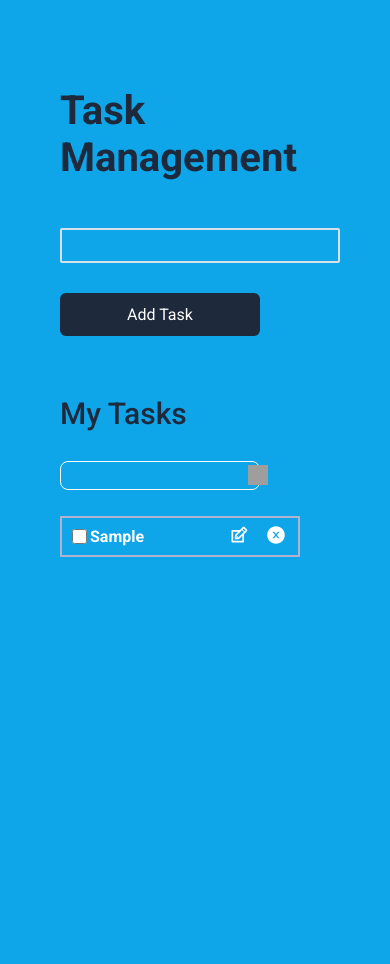
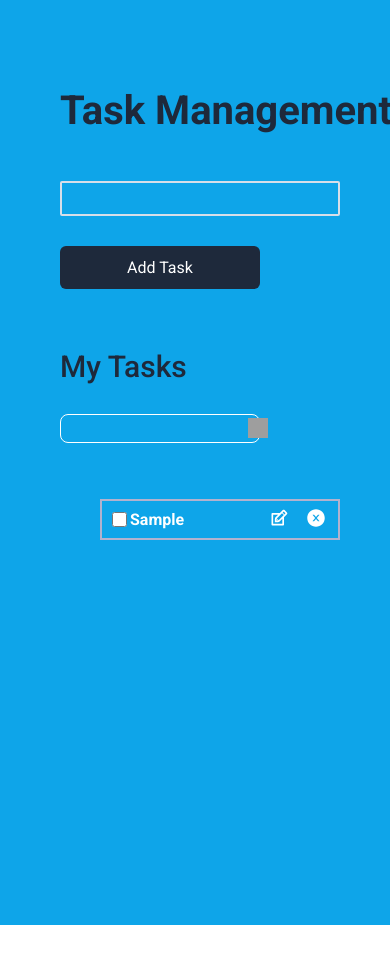
Before and after one commit to Jagadeesh-Kmr/todo-list, a React (Create React App) app: page / in a window 390 px wide. Both pictures are taken after typing "Sample" into the empty fields and a click on the button "Add Task". Shown: the top 964 px of the page. After the commit the page ends 925 px from the top, so only its background shows below. Built offline with nearby package versions, Linux system fonts and the light colour scheme; grey boxes are pictures that could not be loaded; a web font is replaced by a local one.

Commit message:
solution

```diff
--- a/src/components/TaskManagement/index.css
+++ b/src/components/TaskManagement/index.css
@@ -7,7 +7,7 @@
   flex-direction: column;
   padding-top: 60px;
   padding-left: 60px;
-  min-height: 100vh;
+  background-size: cover;
   background-color: #0ea5e9;
 }
 
@@ -49,7 +49,7 @@
   }
 
   .task-management-container {
-    max-width: 100%;
+    width: 768px;
   }
 }
 
@@ -86,9 +86,9 @@
   list-style-type: none;
   display: flex;
   flex-direction: column;
-  padding: 0;
   width: 1400px;
   height: 450px;
+  padding-top: 30px;
   flex-wrap: wrap;
 }
 
--- a/src/components/TaskManagement/index.js
+++ b/src/components/TaskManagement/index.js
@@ -24,14 +24,13 @@ class TaskManagement extends Component {
       inputValue,
     }
     if (inputValue.length === 0) {
-      this.setState({errorMsg: '*Enter Task', emptyInput: 'No Tasks Yet!'})
+      this.setState({errorMsg: '*Enter task', emptyInput: ''})
     } else {
       this.setState({errorMsg: '', emptyInput: ''})
     }
     this.setState(prevState => ({
       todoList: [...prevState.todoList, newList],
       inputValue: '',
-      emptyInput: '',
     }))
   }
 
@@ -40,7 +39,9 @@ class TaskManagement extends Component {
   }
 
   renderInputContainer = () => {
-    const {inputValue, errorMsg} = this.state
+    const {inputValue, errorMsg, emptyInput} = this.state
+    console.log(emptyInput)
+
     return (
       <form className="form-container" onSubmit={this.onSubmitForm}>
         <input
--- a/src/components/TodoLists/index.css
+++ b/src/components/TodoLists/index.css
@@ -32,6 +32,7 @@
   border: 0;
   width: 15px;
   height: 15px;
+  cursor: pointer;
 }
 
 .input-value-container {
```
